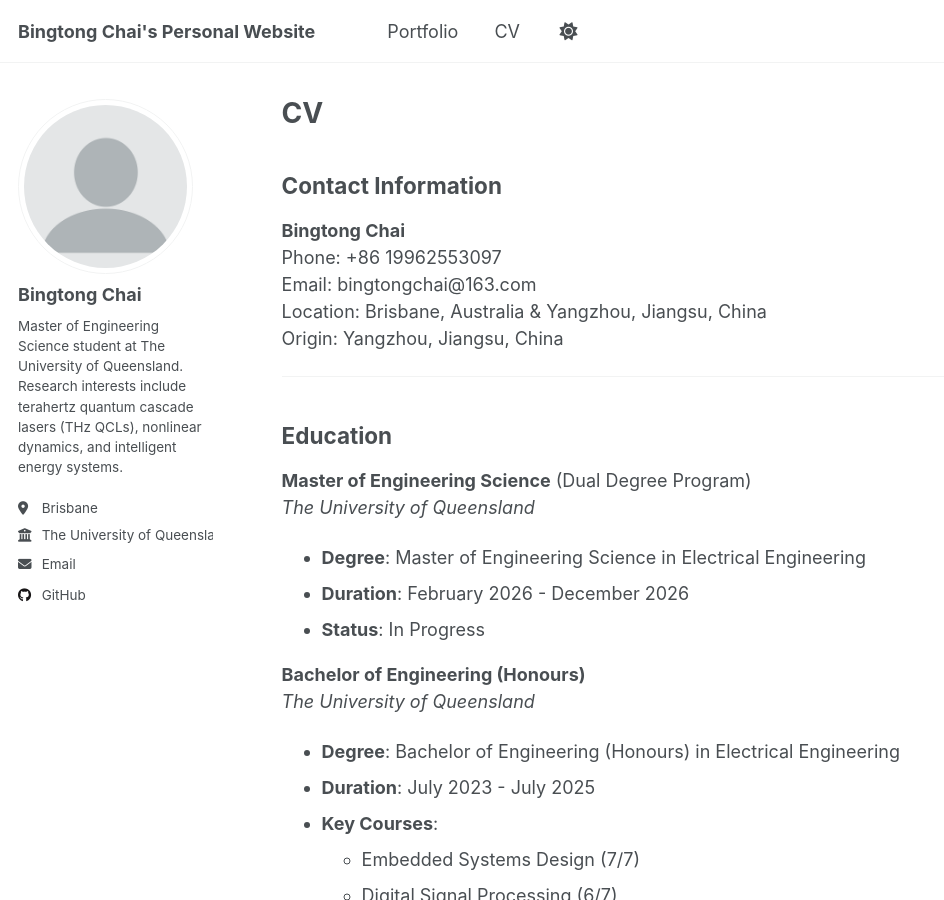
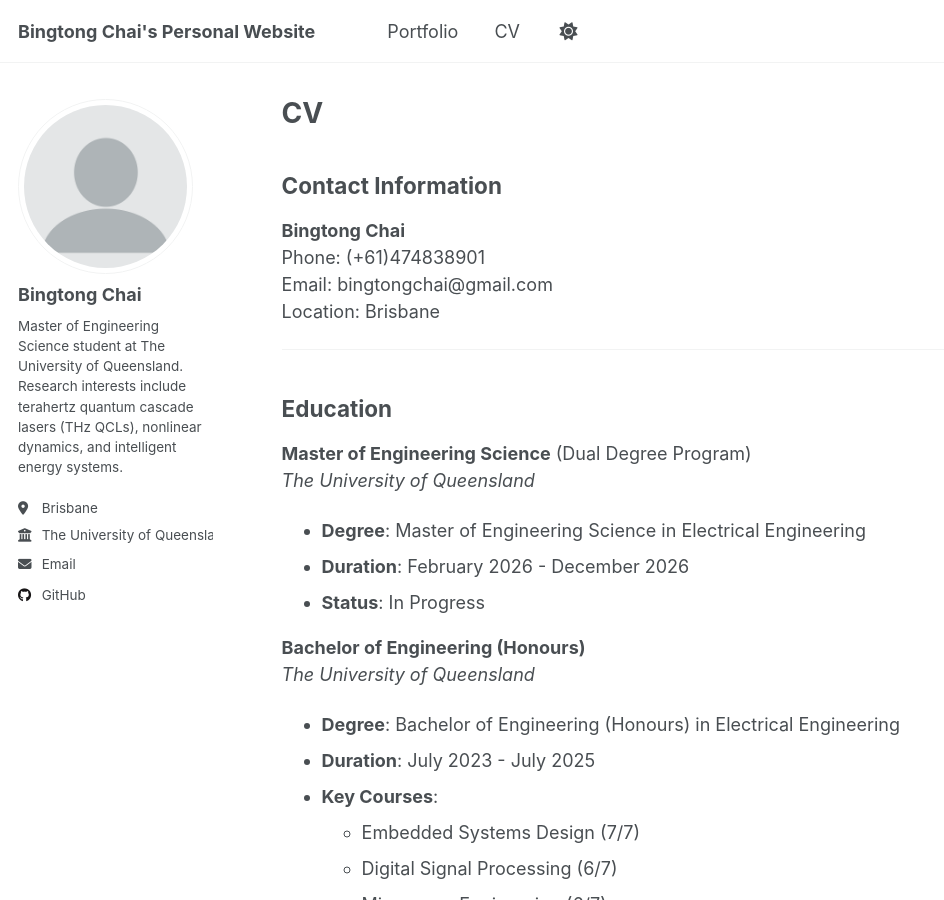
Before and after one commit to Bingtong1/bingtongchai.github.io, a Jekyll site: the page built from _pages/cv.md, in a window 1280 px wide and 900 px high. Shown: the whole window, without its empty margins (0-944 px from the left). Built offline with Jekyll 4.4.1, drawn with Linux system fonts in a browser that asks for light colours; a script that is not in the unit is left out.

Commit message:
Update CV contact information: phone, email, location

```diff
--- a/_pages/cv.md
+++ b/_pages/cv.md
@@ -12,10 +12,9 @@ redirect_from:
 ## Contact Information
 
 **Bingtong Chai**
-Phone: +86 19962553097
-Email: bingtongchai@163.com
-Location: Brisbane, Australia & Yangzhou, Jiangsu, China
-Origin: Yangzhou, Jiangsu, China
+Phone: (+61)474838901
+Email: bingtongchai@gmail.com
+Location: Brisbane
 
 ---
 
```
